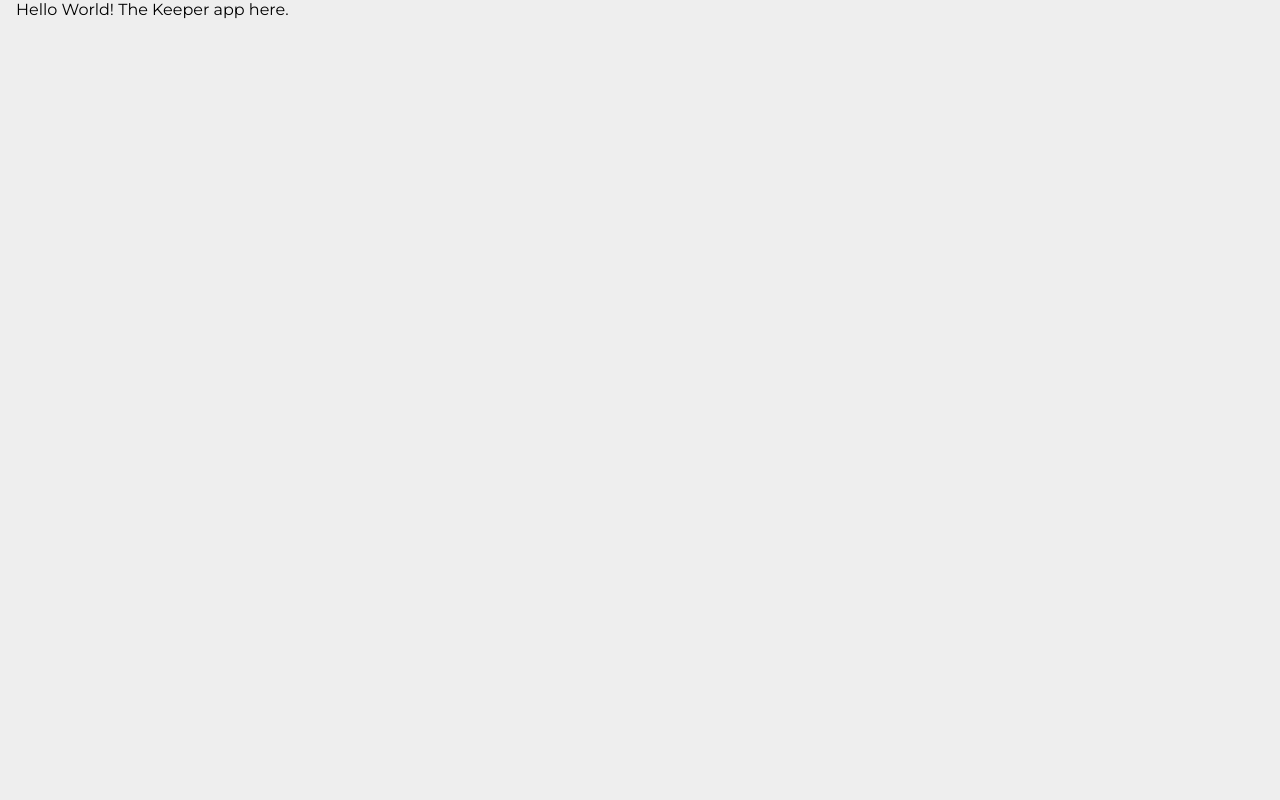
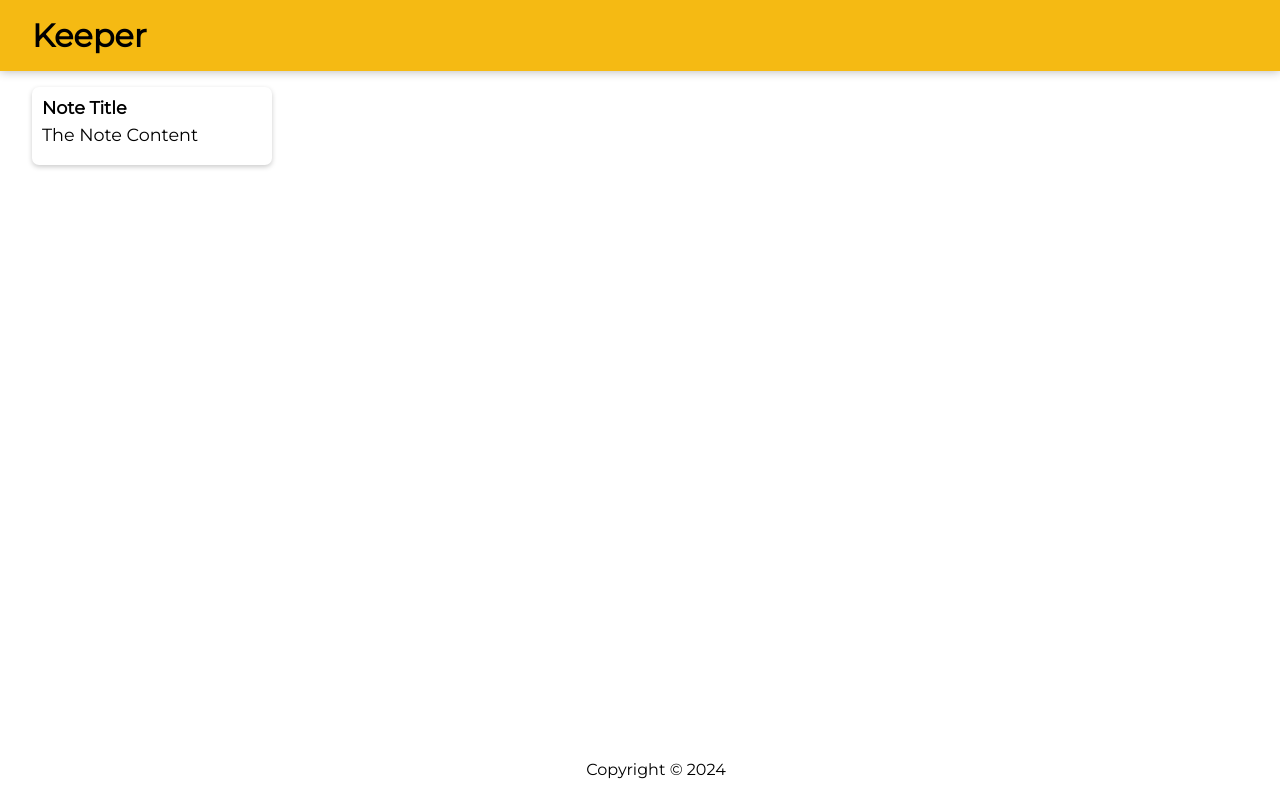
Before and after one commit to NiyiHub/keeper, a React (Create React App) app: page / in a window 1280 px wide. Built offline with nearby package versions, Linux system fonts and the light colour scheme; a web font is replaced by a local one.

Commit message:
Created Note, Header, Footer and App components.

```diff
--- a/public/styles.css
+++ b/public/styles.css
@@ -3,28 +3,28 @@
     margin: 0;
     box-sizing: border-box;
   }
-  html {
+  .html {
     font-family: "Montserrat", sans-serif;
   }
-  body {
+  .body {
     background: #eee;
     padding: 0 16px;
   }
 
-  header {
+  .header {
     background-color: #f5ba13;
     margin: auto -16px;
     padding: 16px 32px;
     box-shadow: 0 0 10px 0 rgba(0, 0, 0, 0.3);
   }
 
-  header h1 {
+  .header h1 {
     color: #fff;
     font-family: "McLaren", cursive;
     font-weight: 200;
   }
 
-  footer {
+  .footer {
     position: absolute;
     text-align: center;
     bottom: 0;
@@ -32,7 +32,7 @@
     height: 2.5rem;
   }
 
-  footer p {
+  .footer p {
     color: #ccc;
   }
   .note {
--- /dev/null
+++ b/src/components/App.jsx
@@ -0,0 +1,16 @@
+import React from "react";
+import Header from "./Header";
+import Footer from "./Footer";
+import Note from "./Note";
+
+function App() {
+    return(
+        <div className="html body">
+            <Header />
+            <Note />
+            <Footer />
+        </div>
+    )
+}
+
+export default App;
--- /dev/null
+++ b/src/components/Footer.jsx
@@ -0,0 +1,10 @@
+import React from "react"
+
+const date = new Date()
+const year = date.getFullYear()
+
+function Footer() {
+    return <p className="footer">Copyright <span>&#169;</span>  {year}</p>
+}
+
+export default Footer;
--- /dev/null
+++ b/src/components/Header.jsx
@@ -0,0 +1,7 @@
+import React from 'react';
+
+function Header() {
+    return <h1 className='header'>Keeper</h1>
+}
+
+export default Header;
--- /dev/null
+++ b/src/components/Note.jsx
@@ -0,0 +1,12 @@
+import React from "react"
+
+function Note() {
+    return(
+        <div className="note">
+            <h1>Note Title</h1>
+            <p>The Note Content</p>
+        </div>
+    )
+}
+
+export default Note;
--- a/src/index.js
+++ b/src/index.js
@@ -1,10 +1,11 @@
 import React from 'react';
 import ReactDOM from 'react-dom/client';
+import App from './components/App';
 
 
 const root = ReactDOM.createRoot(document.getElementById('root'));
 root.render(
   <React.StrictMode>
-    <hi>Hello World! The Keeper app here.</hi>
+    <App />
   </React.StrictMode>
 );
```
